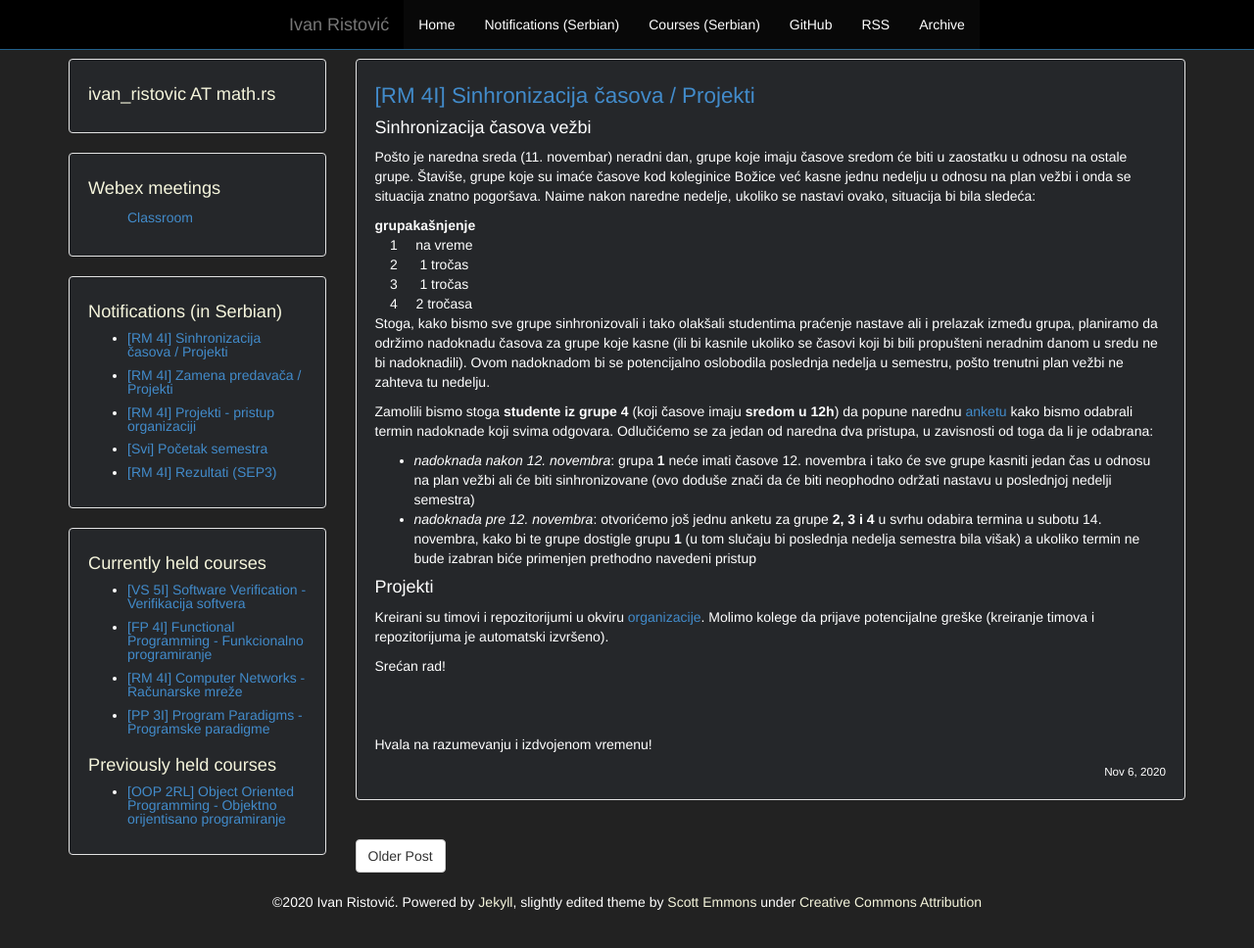
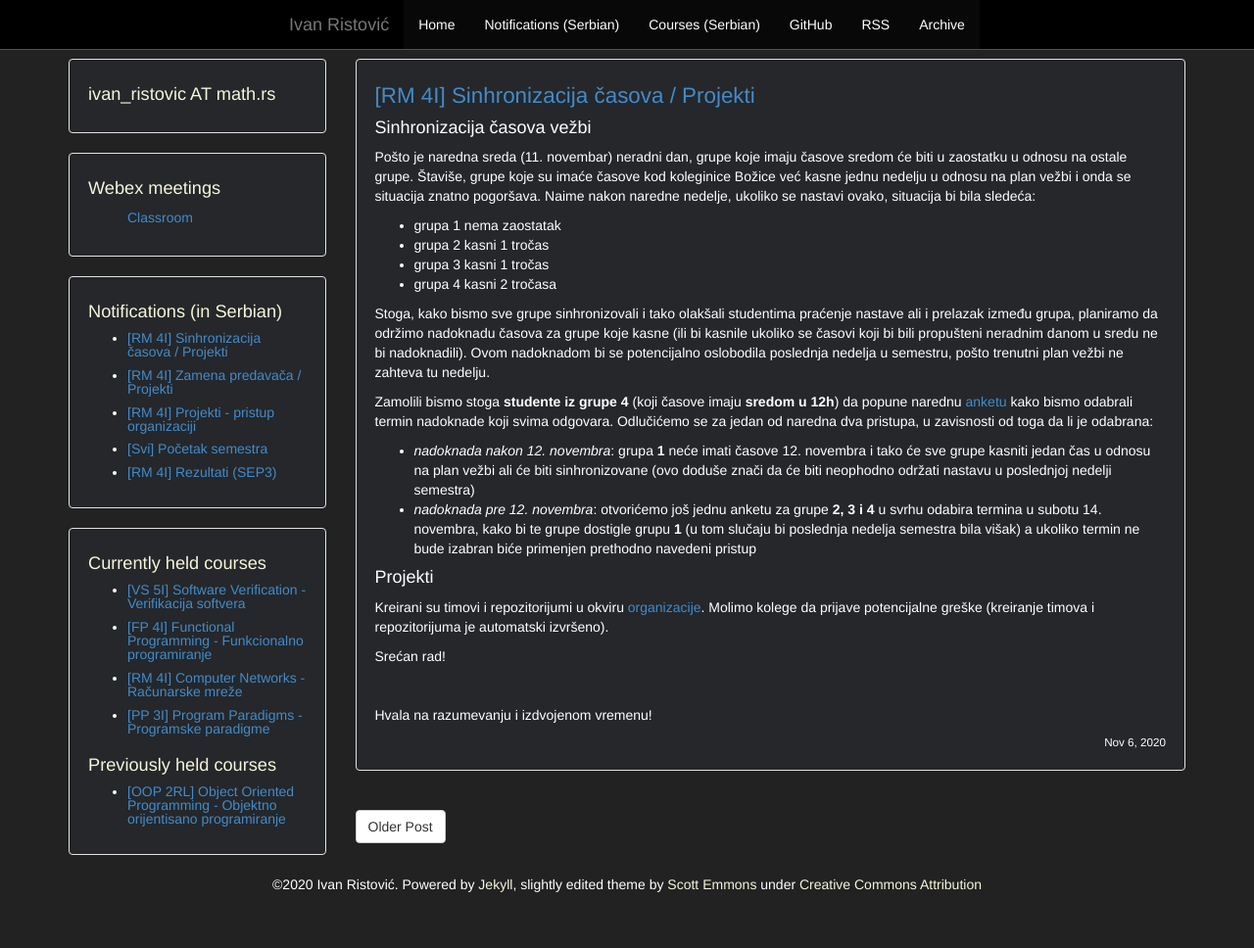
Before and after one commit to ivan-ristovic/ivan-ristovic.github.io, a Jekyll site: the page built from _posts/2020_2021/2020-11-02-rm-compensation.md, in a window 1280 px wide and 1001 px high. Shown: the top 968 px of the window at 98% size. Built offline with Jekyll 4.4.1, drawn with Linux system fonts in a browser that asks for light colours.

Commit message:
[RM] Sync

```diff
--- a/_posts/2020_2021/2020-11-02-rm-compensation.md
+++ b/_posts/2020_2021/2020-11-02-rm-compensation.md
@@ -12,13 +12,10 @@ Pošto je naredna sreda (11. novembar) neradni dan, grupe koje imaju časove sre
 u odnosu na ostale grupe. Štaviše, grupe koje su imaće časove kod koleginice Božice već kasne jednu
 nedelju u odnosu na plan vežbi i onda se situacija znatno pogoršava. Naime nakon naredne nedelje,
 ukoliko se nastavi ovako, situacija bi bila sledeća:
-
-| grupa | kašnjenje |
-|:-----:|:---------:|
-|   1   |  na vreme |
-|   2   |  1 tročas |
-|   3   |  1 tročas |
-|   4   | 2 tročasa |
+  - grupa 1 nema zaostatak
+  - grupa 2 kasni 1 tročas
+  - grupa 3 kasni 1 tročas
+  - grupa 4 kasni 2 tročasa
 
 Stoga, kako bismo sve grupe sinhronizovali i tako olakšali studentima praćenje nastave ali i prelazak
 između grupa, planiramo da održimo nadoknadu časova za grupe koje kasne (ili bi kasnile ukoliko se
@@ -44,6 +41,5 @@ Molimo kolege da prijave potencijalne greške (kreiranje timova i repozitorijuma
 Srećan rad!
 
 <br>
-<br>
 
 Hvala na razumevanju i izdvojenom vremenu!
```
